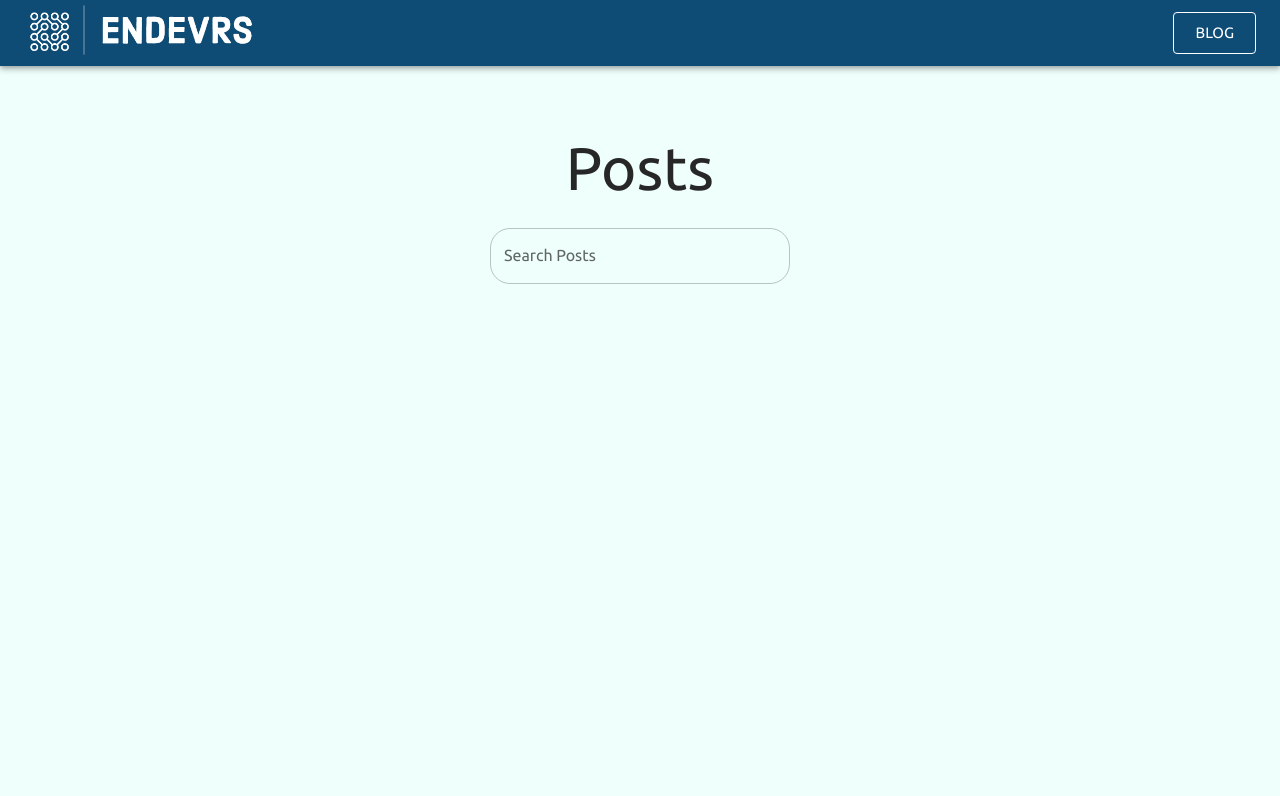
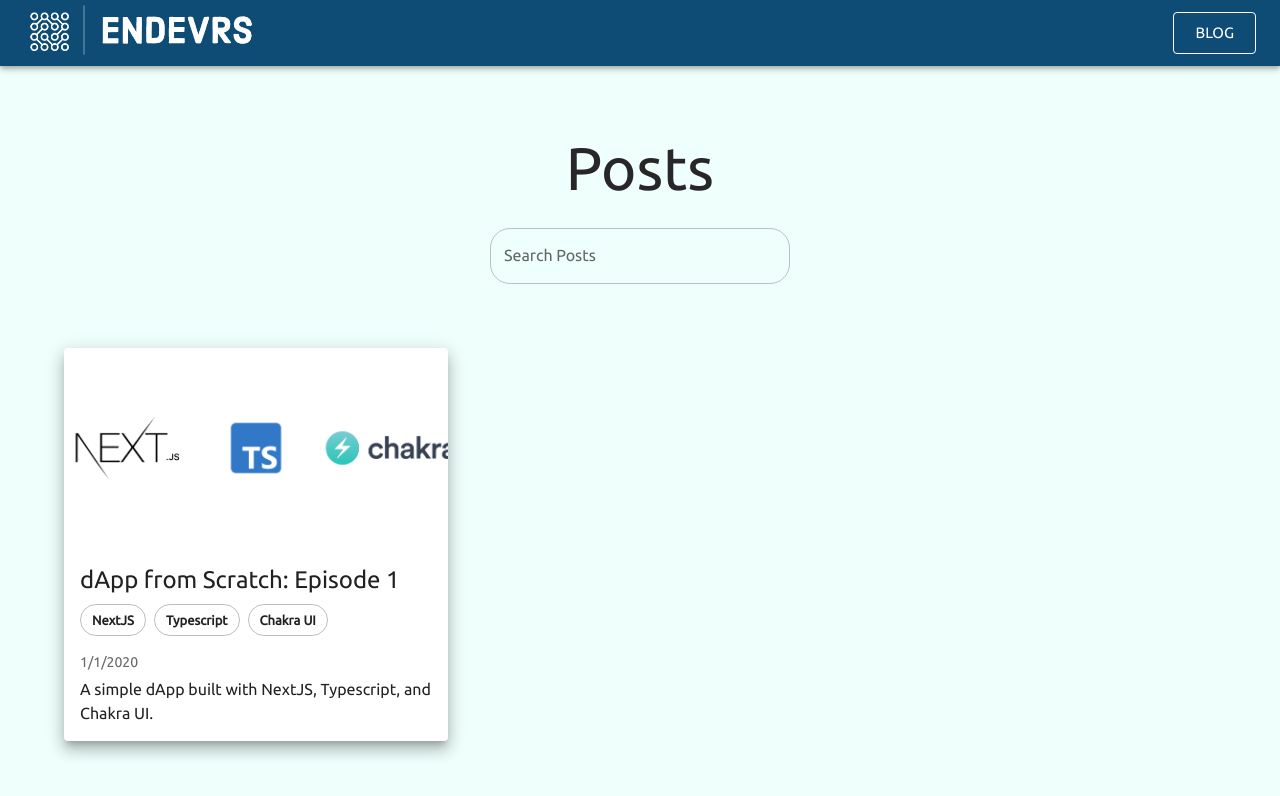
Before and after one commit to Seth-McKilla/mckilla-dot-dev-old, a Next.js app: page /posts in a window 1280 px wide. Shown: the top 796 px of the page. Built offline with nearby package versions, Linux system fonts and the light colour scheme.

Commit message:
Setup first post card

```diff
--- a/components/Container/index.tsx
+++ b/components/Container/index.tsx
@@ -16,7 +16,7 @@ const styles = {
   },
 };
 
-const Container = ({ children }: { children: ReactNode }) => {
+export default function Container({ children }: { children: ReactNode }) {
   return (
     <div style={styles.root}>
       <MuiContainer sx={styles.container} maxWidth="lg">
@@ -24,6 +24,4 @@ const Container = ({ children }: { children: ReactNode }) => {
       </MuiContainer>
     </div>
   );
-};
-
-export default Container;
+}
--- a/components/Navbar/index.tsx
+++ b/components/Navbar/index.tsx
@@ -7,7 +7,7 @@ import Box from "@mui/material/Box";
 import Toolbar from "@mui/material/Toolbar";
 import Button from "@mui/material/Button";
 
-const ButtonAppBar = () => {
+export default function ButtonAppBar() {
   return (
     <Box sx={{ flexGrow: 1 }}>
       <AppBar position="static">
@@ -33,6 +33,4 @@ const ButtonAppBar = () => {
       </AppBar>
     </Box>
   );
-};
-
-export default ButtonAppBar;
+}
--- /dev/null
+++ b/components/PostCard/index.tsx
@@ -0,0 +1,62 @@
+import Link from "next/link";
+import { motion } from "framer-motion";
+
+// Mui
+import Card from "@mui/material/Card";
+import CardContent from "@mui/material/CardContent";
+import CardMedia from "@mui/material/CardMedia";
+import Typography from "@mui/material/Typography";
+import CardActionArea from "@mui/material/CardActionArea";
+import Stack from "@mui/material/Stack";
+import Chip from "@mui/material/Chip";
+
+export type PostCardProps = {
+  image: string;
+  title: string;
+  date: string;
+  tags: string[];
+  description: string;
+  slug: string;
+};
+
+export default function PostCard(props: PostCardProps) {
+  const { image, title, tags, date, description, slug } = props;
+
+  return (
+    <Card
+      component={motion.div}
+      whileHover={{
+        scale: 1.05,
+        transition: { duration: 0.1 },
+      }}
+      whileTap={{ scale: 0.95 }}
+      elevation={10}
+    >
+      <Link href={`/posts/${slug}`} passHref>
+        <CardActionArea>
+          <CardMedia
+            component="img"
+            height="140"
+            image={image}
+            alt={title}
+            sx={{ height: 200 }}
+          />
+          <CardContent>
+            <Typography gutterBottom variant="h5" component="div">
+              {title}
+            </Typography>
+            <Stack direction="row" spacing={1} mb={2}>
+              {tags.map((tag, idx) => (
+                <Chip key={`${idx}-${tag}`} label={tag} variant="outlined" />
+              ))}
+            </Stack>
+            <Typography variant="body2" color="text.secondary" gutterBottom>
+              {new Date(date).toLocaleDateString()}
+            </Typography>
+            <Typography variant="body1">{description}</Typography>
+          </CardContent>
+        </CardActionArea>
+      </Link>
+    </Card>
+  );
+}
--- a/components/Socials/index.tsx
+++ b/components/Socials/index.tsx
@@ -3,7 +3,7 @@ import SocialLink from "./SocialLink";
 // Mui
 import Grid from "@mui/material/Grid";
 
-const Socials = () => {
+export default function Socials() {
   return (
     <Grid container spacing={2}>
       <SocialLink
@@ -28,6 +28,4 @@ const Socials = () => {
       />
     </Grid>
   );
-};
-
-export default Socials;
+}
--- a/components/TypingAnimation/index.tsx
+++ b/components/TypingAnimation/index.tsx
@@ -4,7 +4,7 @@ import _ from "lodash";
 // Mui
 import Typography from "@mui/material/Typography";
 
-const TypingAnimation = () => {
+export default function TypingAnimation() {
   const passions = [
     "all things javascript.",
     "React... NextJS in particular.",
@@ -36,6 +36,4 @@ const TypingAnimation = () => {
       />
     </Typography>
   );
-};
-
-export default TypingAnimation;
+}
--- a/components/index.ts
+++ b/components/index.ts
@@ -1,5 +1,11 @@
 export { default as Navbar } from "./Navbar";
+
 export { default as Container } from "./Container";
+
 export { default as FloatingHead } from "./FloatingHead";
+
 export { default as TypingAnimation } from "./TypingAnimation";
+
 export { default as Socials } from "./Socials";
+
+export { default as PostCard, type PostCardProps } from "./PostCard";
--- a/package.json
+++ b/package.json
@@ -12,6 +12,7 @@
     "@emotion/styled": "^11.6.0",
     "@mui/icons-material": "^5.2.0",
     "@mui/material": "^5.2.1",
+    "framer-motion": "^5.5.5",
     "lodash": "^4.17.21",
     "next": "^12.0.7",
     "react": "17.0.2",
--- a/pages/posts/index.tsx
+++ b/pages/posts/index.tsx
@@ -1,6 +1,7 @@
 import Head from "next/head";
 import type { NextPage } from "next";
 import { useState } from "react";
+import postsList from "../../posts";
 
 // Mui
 import Grid from "@mui/material/Grid";
@@ -8,17 +9,12 @@ import Typography from "@mui/material/Typography";
 import TextField from "@mui/material/TextField";
 
 // Components
-import { Container } from "../../components";
-
-type Post = {
-  image: string;
-  title: string;
-  tags: string[];
-  description: string;
-};
+import { Container, PostCard } from "../../components";
+// Types
+import type { PostCardProps } from "../../components";
 
 const Posts: NextPage = () => {
-  const [posts, setPosts] = useState<Post[]>([]);
+  const [posts, setPosts] = useState<PostCardProps[]>(postsList);
   const [search, setSearch] = useState<string>("");
 
   const handleChange = (e: React.ChangeEvent<HTMLInputElement>) => {
@@ -26,7 +22,7 @@ const Posts: NextPage = () => {
 
     setSearch(search);
     setPosts(
-      posts.filter((post: Post) =>
+      posts.filter((post: PostCardProps) =>
         post.title.toLowerCase().includes(search.toLowerCase())
       )
     );
@@ -47,7 +43,7 @@ const Posts: NextPage = () => {
           </Typography>
         </Grid>
 
-        <Grid item xs={12}>
+        <Grid item xs={12} mb={5}>
           <TextField
             label="Search Posts"
             placeholder="Search by title, tag, etc."
@@ -62,6 +58,14 @@ const Posts: NextPage = () => {
             onChange={handleChange}
           />
         </Grid>
+
+        <Grid container item xs={12}>
+          {posts.map((post: PostCardProps) => (
+            <Grid item xs={12} sm={6} md={4} key={post.slug}>
+              <PostCard {...post} />
+            </Grid>
+          ))}
+        </Grid>
       </Grid>
     </Container>
   );
--- /dev/null
+++ b/posts/index.ts
@@ -0,0 +1,14 @@
+import type { PostCardProps } from "../components";
+
+const postsList: PostCardProps[] = [
+  {
+    image: "/post-images/nextjs-ts-chakra.png",
+    title: "dApp from Scratch: Episode 1",
+    date: "2020-01-01",
+    tags: ["NextJS", "Typescript", "Chakra UI"],
+    description: "A simple dApp built with NextJS, Typescript, and Chakra UI.",
+    slug: "dapp-from-scratch-ep-1",
+  },
+];
+
+export default postsList;
```
Also changed, not shown: components/Socials/SocialLink/index.tsx (+4 -6 lines), public/post-images/nextjs-ts-chakra.png (added), 1 other file (tests, documents, lock files or other folders).
